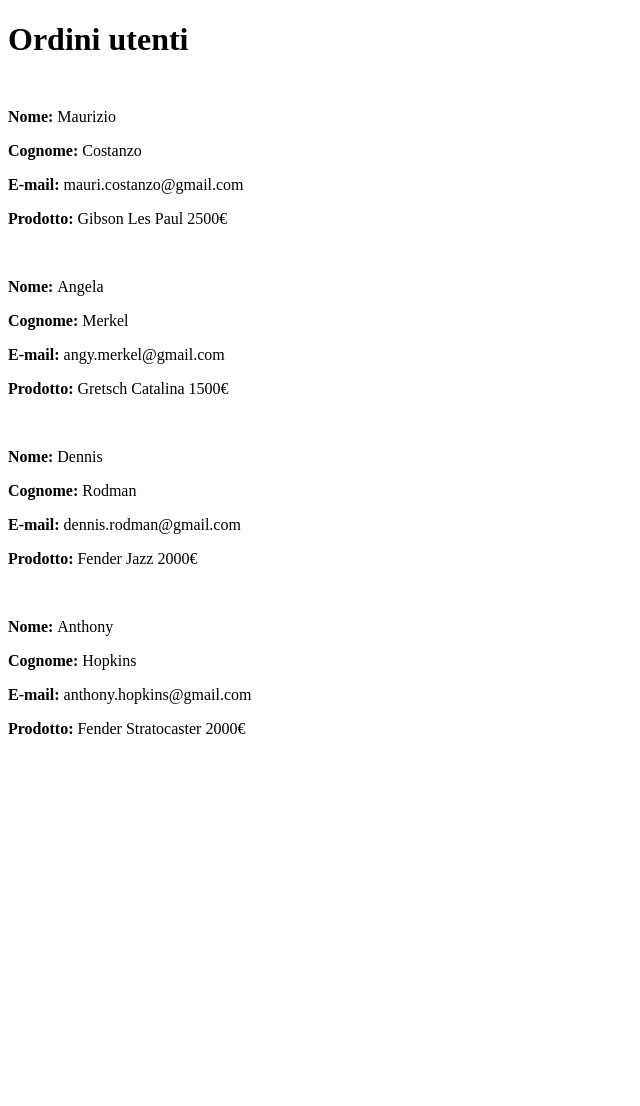
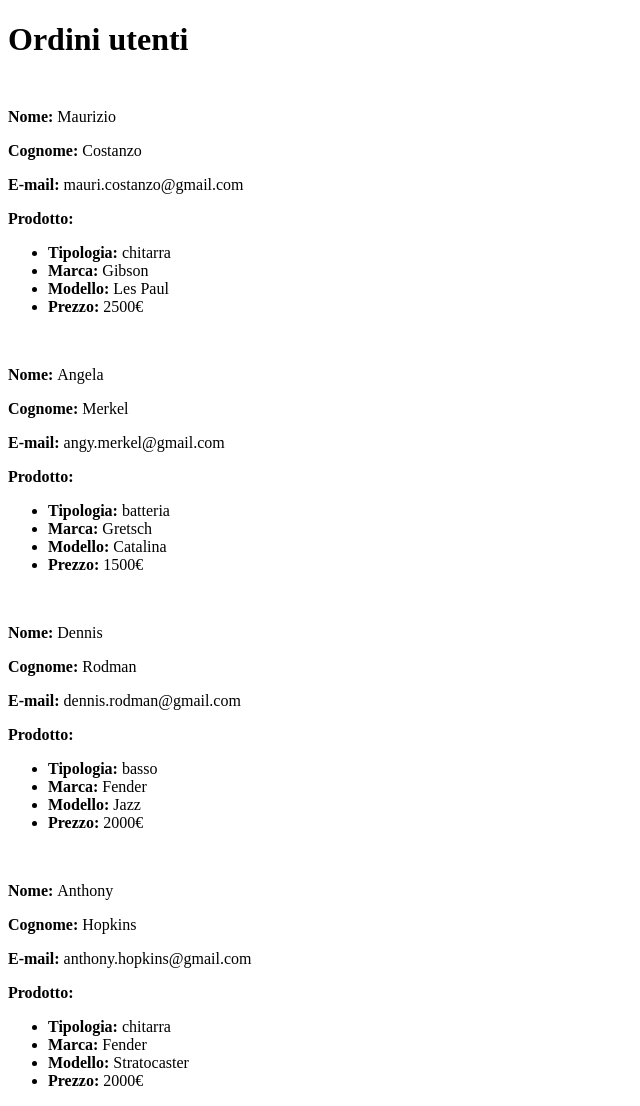
Before and after one commit to danialessi/php-oop-2, a PHP site: page / in a window 1280 px wide. Shown: the whole page, without its empty margins (0-640 px from the left). Before the commit the page ends 734 px from the top, so only its background shows below. Run offline with PHP 8.4, Linux system fonts and the light colour scheme.

Commit message:
aggiunte info prodotto

```diff
--- a/index.php
+++ b/index.php
@@ -65,9 +65,13 @@
 
                 <div> <strong>Prodotto: </strong>
                     <?php foreach($user->items as $item) {?>
-                        <?php echo $item->marca?>
-                        <?php echo $item->modello?>
-                        <?php echo $item->prezzo?>
+                        <ul>
+                            <li><strong>Tipologia: </strong><?php echo $item->tipologia?></li>
+                            <li><strong>Marca: </strong><?php echo $item->marca?></li>
+                            <li><strong>Modello: </strong><?php echo $item->modello?></li>
+                            <li><strong>Prezzo: </strong><?php echo $item->prezzo?></li>
+                        </ul>
+
                     <?php } ?>
                 </div>
 
```
